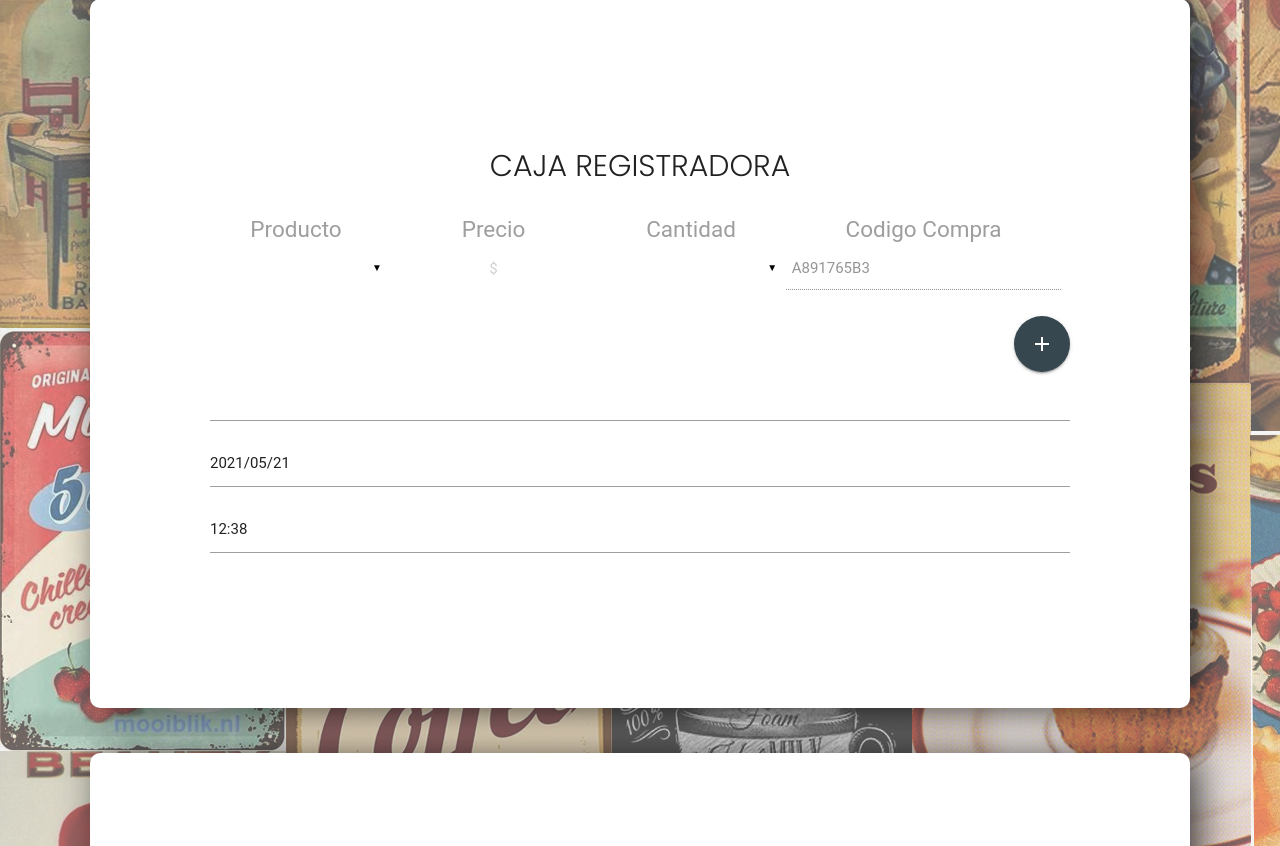
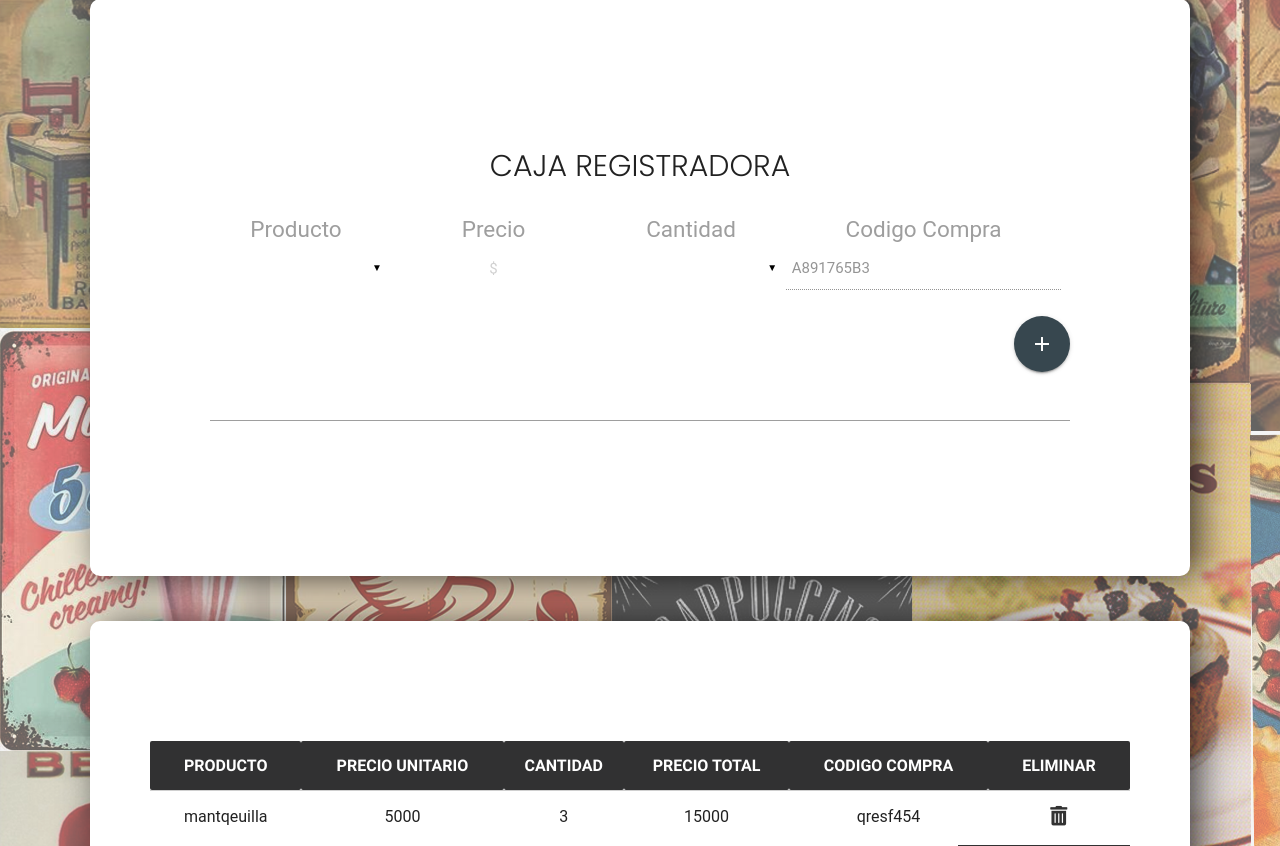
Before and after one commit to JUANCARLOST496/ieltsplathform, a PHP site: page /Registradora.php in a window 1280 px wide. Shown: the part 71-917 px from the top of the page. Run offline with PHP 8.4, Linux system fonts and the light colour scheme; the visitor is signed in with stand-in values (Sample User, id 1); data that the repository does not hold is empty; some libraries are stand-ins or nearby versions; some web fonts are replaced.

Commit message:
casi listo

```diff
--- a/INC/layout/formulario.php
+++ b/INC/layout/formulario.php
@@ -79,8 +79,3 @@ if(isset($_POST['este'])){
                         </div>
 
                         <input typte="text" id="idpro" name="prodId" value="">
-                        <input type="datetime" name="fecha"  value="<?php date_default_timezone_set("America/Bogota");
-                         echo date("Y/m/d");?>">
-
-                        <input type="datetime" name="fecha"  value="<?php date_default_timezone_set("America/Bogota");
-                         echo date("H:i");?>">
--- a/INC/modelos/mcon.php
+++ b/INC/modelos/mcon.php
@@ -18,6 +18,8 @@ if($_POST['accion']=='crear'){
     $statement->bind_param("ssssss",$nombre,$idpro,$precio,$cantidad,$mult,$codigoc);
     $statement->execute();
 
+
+
     if($statement->affected_rows==1){
      $respuesta = array(
           'respuesta'=>'correcto',
@@ -27,7 +29,7 @@ if($_POST['accion']=='crear'){
                'cantidad'=>$cantidad,
                'mult'=>$mult,
                'codc'=>$codigoc,
-               'id'=>$statement->insert_id
+               'id_insertado'=>$statement->insert_id
           )
           );
     }
--- /dev/null
+++ b/INC/modelos/mcon2.php
@@ -0,0 +1,4 @@
+<?php
+if($_GET['accion'] =='borrar'){
+     echo json_encode($_GET);
+}
--- a/JS/app.js
+++ b/JS/app.js
@@ -8,7 +8,12 @@ const listadoContactos = document.querySelector('#listado-contactos tbody')
 eventlisteners();
 
 function eventlisteners(){
+    //creA4ar o editar
      formulariocontac.addEventListener('submit',leerform);
+
+     //eliminar
+     listadoContactos.addEventListener('click',eliminarproducto);
+     listadoContactos.addEventListener('click',sumar);
 }
 
 function cambioOpciones()
@@ -134,7 +139,7 @@ function insertBD(datos){
               <td>${respuesta.datos.cantidad}</td>
               <td>${respuesta.datos.mult}</td>
               <td>${respuesta.datos.codc}</td>
-              </td>
+              </tr>
             `;
 
  // crear contenedor para los botones
@@ -177,6 +182,40 @@ textonuevo.appendChild(contenedorAcciones);
    }
 }
 
+
+function sumar(e){
+    console.log('disteclick');
+}
+
+
+function eliminarproducto(e){
+         if(e.target.parentElement.classList.contains('btn-borrar')){
+             //tomar id
+             const id=e.target.parentElement.getAttribute('data-id');
+           console.log(id)
+
+
+             const respuesta = confirm('¿Estás Seguro (a) ?');
+             if(respuesta) {
+             //ABRIR CONEXION
+             const xhr=new XMLHttpRequest();
+             xhr.open('GET',`inc/modelos/mcon2.php?id=${id}&accion=borrar`, true);
+             xhr.onload=function(){
+                 if(this.status === 200){
+                     const resultados=JSON.parse(xhr.responseText);
+                     console.log(resultados);
+                 }
+             }
+
+             xhr.send();
+         }
+      }
+}
+
+
+
+
+
 function mostrarnotificacion(mensaje,clase){
     const notificacion=document.createElement('div');
 
--- a/registradora.php
+++ b/registradora.php
@@ -75,8 +75,15 @@ include 'inc/layout/header.php';?>
                                    </tr>
                            </thead>
 
-
                            <tbody>
+                           <tr>
+                           <td>mantqeuilla</td>
+                           <td>5000</td>
+                           <td>3</td>
+                           <td>15000</td>
+                           <td>qresf454</td>
+                           <td><button data-id="50" class="btn btn-borrar waves-effect waves-teal btn-flat"><i class="fas fa-trash-alt" aria-hidden="true"></i></button></td>
+                           </tr>
                         </tbody>
 
 
```
